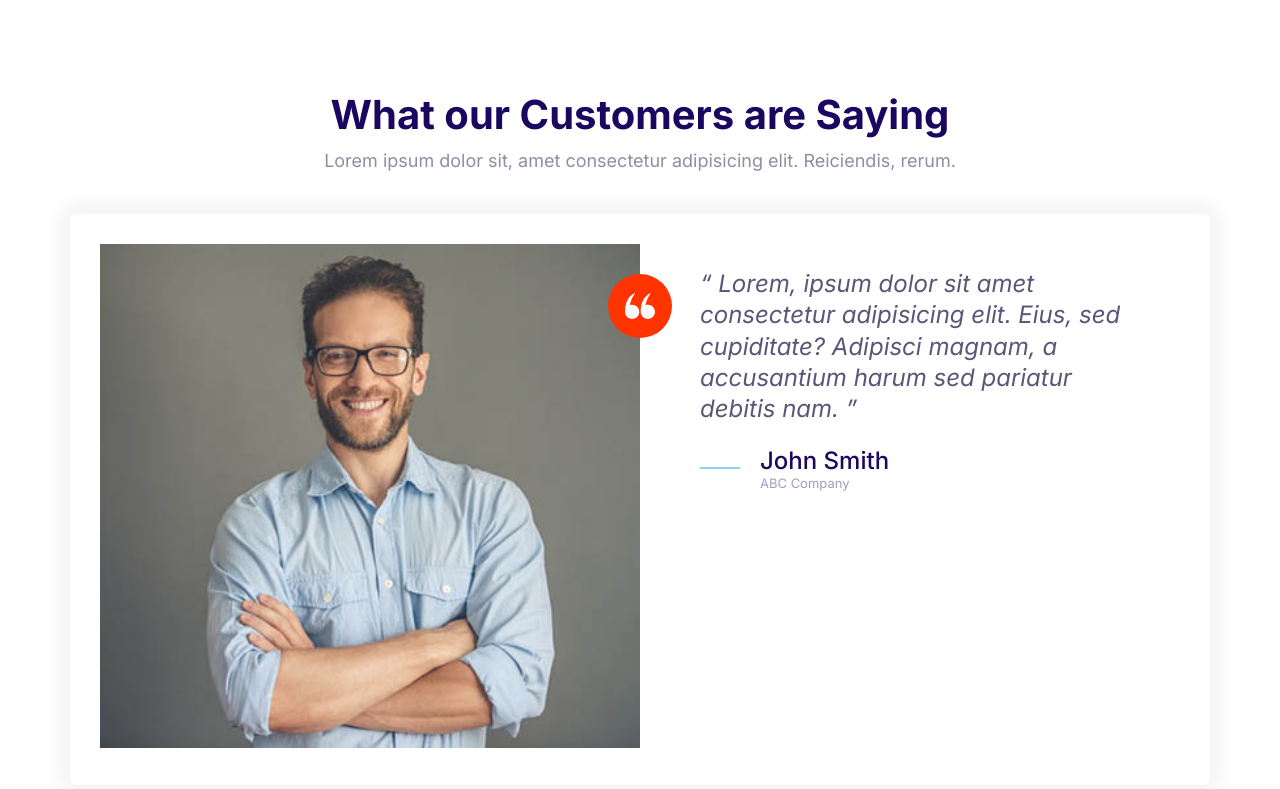
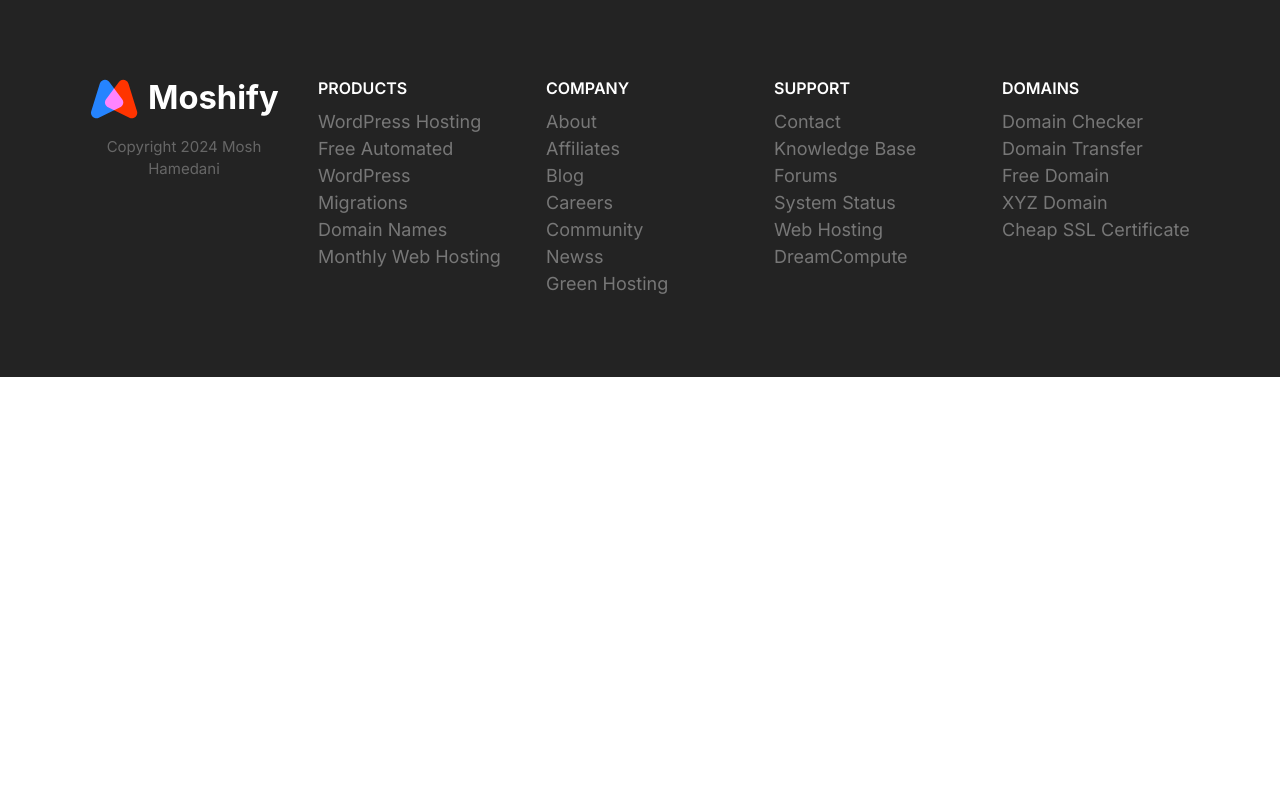
Before and after one commit to DelwoA/MoshifyCloudHosting, a plain HTML site: page index.html in a window 1280 px wide. Drawn offline with Linux system fonts and the light colour scheme.

Commit message:
Build the block-footer component.

```diff
--- a/css/styles.css
+++ b/css/styles.css
@@ -811,3 +811,80 @@ a {
     max-width: 700px;
   }
 }
+
+/* Footer */
+.footer {
+  background: #232323;
+}
+
+.footer a {
+  color: #777;
+  transition: color 0.3s;
+}
+
+.footer a:hover {
+  color: #fff;
+}
+
+.footer__section {
+  padding: 2rem;
+  border-bottom: 1px solid #393939;
+}
+
+.footer__section .list {
+  margin: 0;
+}
+
+.footer__heading {
+  text-transform: uppercase;
+  font-weight: 600;
+}
+
+.footer__brand {
+  margin-top: 5rem;
+  text-align: center;
+}
+
+.footer__brand img {
+  /* TODO: Consider refactoring this and applying it to all images. */
+  width: 100%;
+  max-width: 230px;
+}
+
+.footer__copyright {
+  font-size: 2.1rem;
+  color: #fff;
+  opacity: 0.3;
+}
+
+@media screen and (min-width: 768px) {
+  .footer__sections {
+    grid-template-columns: repeat(auto-fit, minmax(10rem, 1fr));
+  }
+
+  .footer .collapsible__chevron {
+    display: none;
+  }
+
+  .footer .collapsible__content {
+    opacity: 1;
+    max-height: 100%;
+  }
+
+  .footer__brand {
+    order: -1;
+    margin-top: 1rem;
+  }
+
+  .footer__copyright {
+    font-size: 1.5rem;
+  }
+
+  .footer__section {
+    border: 0;
+  }
+
+  .footer__heading {
+    font-size: 1.6rem;
+  }
+}
--- a/index.html
+++ b/index.html
@@ -14,52 +14,90 @@
     <link rel="stylesheet" href="css/styles.css" />
   </head>
   <body>
-    <section class="block">
-      <header class="block__header">
-        <h2>What our Customers are Saying</h2>
-        <p>
-          Lorem ipsum dolor sit, amet consectetur adipisicing elit. Reiciendis,
-          rerum.
-        </p>
+    <footer class="block block--dark footer">
+      <div class="container grid footer__sections">
+        <section class="collapsible collapsible--expanded footer__section">
+          <header class="collapsible__header">
+            <h2 class="collapsible__heading footer__heading">Products</h2>
+            <svg class="icon icon--white collapsible__chevron">
+              <use xlink:href="images/sprite.svg#chevron"></use>
+            </svg>
           </header>
-      <div class="container">
-        <div class="card testimonial">
-          <div class="grid grid--1x2">
-            <div class="testimonial__image">
-              <img
-                src="images/testimonial.jpg"
-                alt="A happy, smiling customer"
-              />
-              <span class="icon-container icon-container--accent">
-                <svg class="icon icon--white icon--small">
-                  <use xlink:href="images/sprite.svg#quotes"></use>
+          <div class="collapsible__content">
+            <ul class="list">
+              <li><a href="#">WordPress Hosting</a></li>
+              <li><a href="#">Free Automated WordPress</a></li>
+              <li><a href="#">Migrations</a></li>
+              <li><a href="#">Domain Names</a></li>
+              <li><a href="#">Monthly Web Hosting</a></li>
+            </ul>
+          </div>
+        </section>
+
+        <section class="collapsible footer__section">
+          <header class="collapsible__header">
+            <h2 class="collapsible__heading footer__heading">Company</h2>
+            <svg class="icon icon--white collapsible__chevron">
+              <use xlink:href="images/sprite.svg#chevron"></use>
             </svg>
-              </span>
+          </header>
+          <div class="collapsible__content">
+            <ul class="list">
+              <li><a href="#">About</a></li>
+              <li><a href="#">Affiliates</a></li>
+              <li><a href="#">Blog</a></li>
+              <li><a href="#">Careers</a></li>
+              <li><a href="#">Community</a></li>
+              <li><a href="#">Newss</a></li>
+              <li><a href="#">Green Hosting</a></li>
+            </ul>
           </div>
-            <blockquote class="quote">
-              <p class="quote__text">
-                Lorem, ipsum dolor sit amet consectetur adipisicing elit. Eius,
-                sed cupiditate? Adipisci magnam, a accusantium harum sed
-                pariatur debitis nam.
-              </p>
-              <footer>
-                <div class="media">
-                  <div class="media__image">
-                    <svg class="icon icon--primary quote__line">
-                      <use xlink:href="images/sprite.svg#line"></use>
+        </section>
+
+        <section class="collapsible footer__section">
+          <header class="collapsible__header">
+            <h2 class="collapsible__heading footer__heading">Support</h2>
+            <svg class="icon icon--white collapsible__chevron">
+              <use xlink:href="images/sprite.svg#chevron"></use>
             </svg>
+          </header>
+          <div class="collapsible__content">
+            <ul class="list">
+              <li><a href="#">Contact</a></li>
+              <li><a href="#">Knowledge Base</a></li>
+              <li><a href="#">Forums</a></li>
+              <li><a href="#">System Status</a></li>
+              <li><a href="#">Web Hosting</a></li>
+              <li><a href="#">DreamCompute</a></li>
+            </ul>
           </div>
-                  <div class="media__body">
-                    <h3 class="media__title quote__author">John Smith</h3>
-                    <p class="quote__organization">ABC Company</p>
+        </section>
+
+        <section class="collapsible footer__section">
+          <header class="collapsible__header">
+            <h2 class="collapsible__heading footer__heading">Domains</h2>
+            <svg class="icon icon--white collapsible__chevron">
+              <use xlink:href="images/sprite.svg#chevron"></use>
+            </svg>
+          </header>
+          <div class="collapsible__content">
+            <ul class="list">
+              <li><a href="#">Domain Checker</a></li>
+              <li><a href="#">Domain Transfer</a></li>
+              <li><a href="#">Free Domain</a></li>
+              <li><a href="#">XYZ Domain</a></li>
+              <li><a href="#">Cheap SSL Certificate</a></li>
+            </ul>
           </div>
+        </section>
+
+        <section class="footer__brand">
+          <img src="images/logo.svg" alt="" />
+          <p class="footer__copyright">Copyright 2024 Mosh Hamedani</p>
+        </section>
+        <script src="js/main.js"></script>
       </div>
     </footer>
-            </blockquote>
-          </div>
-        </div>
-      </div>
-    </section>
     <script src="js/main.js"></script>
   </body>
 </html>
```
Also changed, not shown: components/block-footer.html (added, +84 -0 lines). Lines whose indentation alone changed are shown as unchanged.
